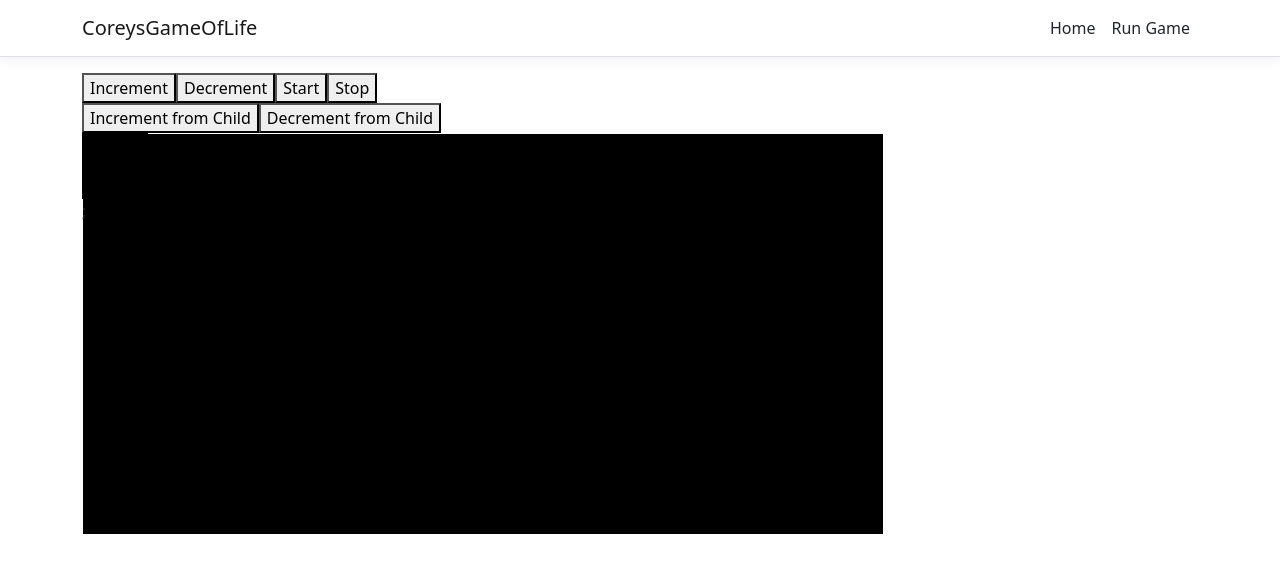
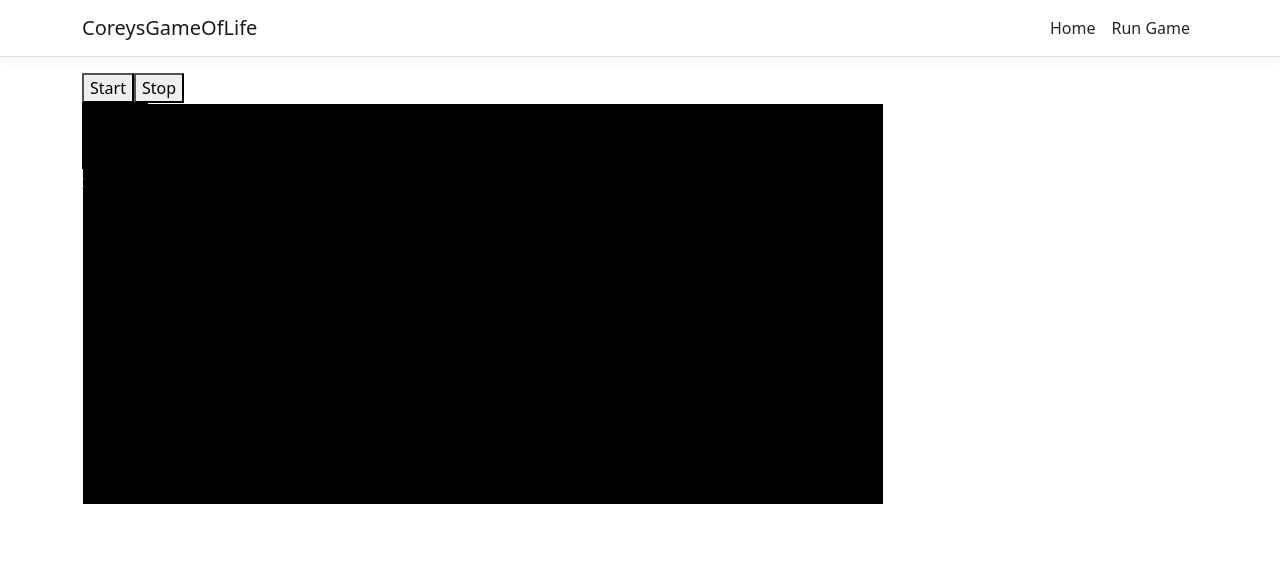
Before and after one commit to CoreyGreene/CoreysGameOfLife, a React (Create React App) app in the folder ClientApp/: page /RunGame in a window 1280 px wide. Shown: the top 572 px of the page. Built offline with nearby package versions, Linux system fonts and the light colour scheme.

Commit message:
I got something working here, a few bugs with false values instead of 0/1

```diff
--- a/ClientApp/src/components/Grid/Grid.tsx
+++ b/ClientApp/src/components/Grid/Grid.tsx
@@ -7,23 +7,14 @@ interface GridProps {
     dispatch: any;
     rows: number;
     columns: number;
-    gridData: any[];
-    updateGridData: CallableFunction;
+    gridData: any[][];
     gridTileSize: number;
     simulationIsRunning: boolean;
 }
 
 export default function Grid(props: GridProps) {
-    const { dispatch, rows, columns, gridData, updateGridData, gridTileSize, simulationIsRunning } = props;
-    const [data, setData] = useState(gridData);
-    //maybe useState on data?
-  const increment = () => {
-    dispatch({ type: 'INCREMENT' });
-  };
+    const { dispatch, rows, columns, gridData, gridTileSize, simulationIsRunning } = props;
 
-  const decrement = () => {
-    dispatch({ type: 'DECREMENT' });
-  };
     const GridContainer = styled.div`
     display: grid;
     grid-template-columns: repeat(${columns}, 1fr);
@@ -34,29 +25,20 @@ export default function Grid(props: GridProps) {
     height: ${gridTileSize * gridTileSize + 2}px;
   `;
 
-    // there is a weird bug where grid resets back after user hovers over after applciation has stopped (or when running)
-    const updateTileState = (rowIndex: number, colIndex: number, value: boolean) => {
-        const updatedData = data;
-        updatedData[rowIndex][colIndex] = value ? 1 : 0;
-        setData(updatedData);
-
-        updateGridData(updatedData)
-    };
+  const updateCell = (rowIndex: number, colIndex: number, value: any) => {
+    dispatch({ type: 'UPDATE_CELL', rowIndex, colIndex, value });
+  };
 
     const TileMemo = React.memo(Tile);
     const tiles = gridData.map((row: any[], rowIndex: any) =>
         row.map((value, colIndex) => (
             <TileMemo key={`${rowIndex}-${colIndex}`} dispatch={dispatch} state={!!value} width={gridTileSize} height={gridTileSize} simulationIsRunning={simulationIsRunning}
-                updateTileState={(value: boolean) => updateTileState(rowIndex, colIndex, value)} />
+            updateTileState={(value: number) => updateCell(rowIndex, colIndex, value)}/>
         ))
     );
 
     return (
 <div>
-
-
-     <button onClick={increment}>Increment from Child</button>
-      <button onClick={decrement}>Decrement from Child</button>
       <GridContainer>{tiles}</GridContainer>;
 </div>
 
--- a/ClientApp/src/components/RunGame.tsx
+++ b/ClientApp/src/components/RunGame.tsx
@@ -3,17 +3,48 @@ import { useState, useEffect } from 'react';
 import Grid from '../components/Grid/Grid';
 import * as signalR from '@microsoft/signalr';
 
-  const reducer = (state: { count: number; }, action: { type: any; }) => {
+
+
+interface State {
+  grid: any[][];
+}
+
+interface UpdateAction {
+  type: 'UPDATE';
+  grid: any[][];
+}
+
+interface UpdateCellAction {
+  type: 'UPDATE_CELL';
+  rowIndex: number;
+  colIndex: number;
+  value: any;
+}
+
+type Action = UpdateAction | UpdateCellAction;
+
+const reducer = (state: State, action: Action): State => {
   switch (action.type) {
-      case 'INCREMENT':
-        return { count: state.count + 1 };
-      case 'DECREMENT':
-        return { count: state.count - 1 };
+    case 'UPDATE':
+      return {
+        ...state,
+        grid: action.grid,
+      };
+    case 'UPDATE_CELL':
+      return {
+        ...state,
+        grid: state.grid.map((row, rowIndex) =>
+          rowIndex === action.rowIndex
+            ? row.map((cell, colIndex) =>
+                colIndex === action.colIndex ? action.value : cell
+              )
+            : row
+        ),
+      };
     default:
-        throw new Error('Unknown action type');
+      return state;
   }
 };
-
 export default function RunGame() {
   interface MyDataModel {
     stringData: string;
@@ -22,31 +53,24 @@ export default function RunGame() {
 const TheTilePixelSize = 8;
 const numberOfRows = 50;
 const numberOfColumns = 100;
-  const row = new Array(numberOfColumns).fill(0);
-  const grid = new Array(numberOfRows).fill(row);
-  const gridString = JSON.stringify(grid);
-  const json = { rows: numberOfRows, columns: numberOfColumns, tiles: gridString };
-  const [data, setData] = useState(JSON.parse(json.tiles));
+const row = Array.from({ length: numberOfColumns }, () => 0);
+const grid = Array.from({ length: numberOfRows }, () => [...row]);
+const json = { rows: numberOfRows, columns: numberOfColumns, tiles: JSON.stringify(grid) };
 const [simulationIsRunning, setSimulationIsRunning] = useState(false);
 
-  const [state, dispatch] = useReducer(reducer, { count: 0 });
+const [state, dispatch] = useReducer(reducer, { grid }); // Pass the initial state directly
 
-  const increment = () => {
-    dispatch({ type: 'INCREMENT' });
+// ...
+
+
+    const updateGrid = (newGrid: any[][]) => {
+    dispatch({ type: 'UPDATE', grid: newGrid });
   };
-
-  const decrement = () => {
-    dispatch({ type: 'DECREMENT' });
-  };
-
-  useEffect(() => {
-    console.log('Count changed:', state.count);
-  }, [state.count]);
 
   const StartSimulation = async () => {
     setSimulationIsRunning(true);
     const modelData: MyDataModel = {
-      stringData: JSON.stringify(data),
+      stringData: JSON.stringify(state.grid),
     };
 
     const response = await fetch("gameOfLife/StartSimulation", {
@@ -83,25 +107,18 @@ export default function RunGame() {
       .build();
 
     connection.on('ReceiveData', function (data) {
-      setData(data);
-      decrement();
+      updateGrid(data)
     });
 
     await connection.start();
     await connection.invoke('StartSendingData');
   }
 
-  const dataHasBeenUpdated = (updatedData: string) => {
-    setData(updatedData)
-  }
-
   return (
     <div>
-      <button onClick={increment}>Increment</button>
-      <button onClick={decrement}>Decrement</button>
       <button onClick={() => StartSimulation()}>Start</button>
       <button onClick={() => StopSimulation()}>Stop</button>
-      <Grid dispatch={dispatch} rows={numberOfRows} columns={numberOfColumns} gridData={data} updateGridData={(value: string) => dataHasBeenUpdated(value)} gridTileSize={TheTilePixelSize} simulationIsRunning={simulationIsRunning}></Grid>
+      <Grid dispatch={dispatch} rows={numberOfRows} columns={numberOfColumns} gridData={state.grid} gridTileSize={TheTilePixelSize} simulationIsRunning={simulationIsRunning}></Grid>
     </div >
   );
 }
--- a/ClientApp/src/components/Tile/Tile.tsx
+++ b/ClientApp/src/components/Tile/Tile.tsx
@@ -8,29 +8,22 @@ type TileProps = {
     width: number;
     height: number;
     simulationIsRunning: boolean;
-    updateTileState: (value: boolean) => void;
+    updateTileState: (value: number) => void;
 };
 
 function Tile(props: TileProps) {
-    const { onColor = 'green', offColor = 'black', dispatch, state = false, width, height, simulationIsRunning, updateTileState } = props;
+    const { onColor = 'green', offColor = 'black', state = false, width, height, simulationIsRunning , updateTileState} = props;
 
     const handleTileClick = () => {
         if (!simulationIsRunning) {
             setActiveState(!activeState);
-            updateTileState(!activeState);
-            increment();
+            updateTileState(!activeState ? 1 : 0);
         }
     };
 
     const [activeState, setActiveState] = useState<boolean>(state);
 
- const increment = () => {
-    dispatch({ type: 'INCREMENT' });
-  };
 
-  const decrement = () => {
-    dispatch({ type: 'DECREMENT' });
-  };
     return (
         <div
             style={{
```
Also changed, not shown: 1 other file (tests, documents, lock files or other folders). Lines whose indentation alone changed are shown as unchanged.
